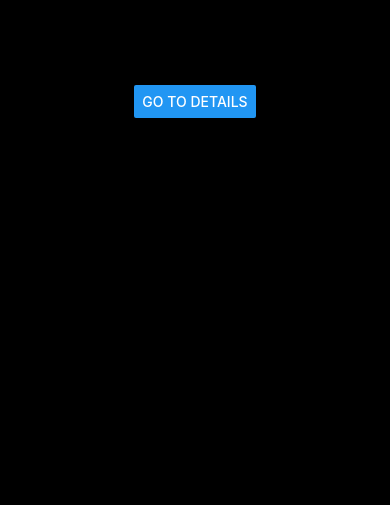
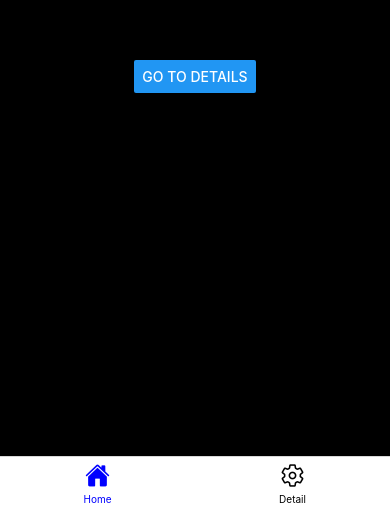
Before and after one commit to nosirbek030381/cinema-app, a React Native app: screen / in a window 390 px wide. Shown: the part 339-844 px from the top of the page. Built offline with nearby package versions, Linux system fonts and the light colour scheme.

Commit message:
Tab Navigation

```diff
--- a/App.js
+++ b/App.js
@@ -1,6 +1,6 @@
-import AppNavigation from './src/navigations/app.navigation';
+import TabNavigation from './src/navigations/tab.navigation';
 import './src/styles/global.css';
 
 export default function App() {
-	return <AppNavigation />;
+	return <TabNavigation />;
 }
--- a/package.json
+++ b/package.json
@@ -18,7 +18,8 @@
 		"react": "18.2.0",
 		"react-native": "0.72.4",
 		"react-native-safe-area-context": "4.6.3",
-    "react-native-screens": "~3.22.0"
+		"react-native-screens": "~3.22.0",
+		"react-native-vector-icons": "^10.0.3"
 	},
 	"devDependencies": {
 		"@babel/core": "^7.20.0",
--- a/src/navigations/tab.navigation.js
+++ b/src/navigations/tab.navigation.js
@@ -1,6 +1,7 @@
 import { createBottomTabNavigator } from '@react-navigation/bottom-tabs';
 import { NavigationContainer } from '@react-navigation/native';
 import React from 'react';
+import IonIcon from 'react-native-vector-icons/Ionicons';
 import { Detail, Home } from '../screens';
 
 const Tab = createBottomTabNavigator();
@@ -8,9 +9,25 @@ const Tab = createBottomTabNavigator();
 export default function TabNavigation() {
 	return (
 		<NavigationContainer>
-			<Tab.Navigator>
-				<Tab.Screen name='Home' component={Home} />
-				<Tab.Screen name='Details' component={Detail} />
+			<Tab.Navigator
+				screenOptions={({ route }) => ({
+					tabBarIcon: ({ focused, color, size }) => {
+						let iconName;
+
+						if (route.name === 'Home') {
+							iconName = focused ? 'home' : 'home-outline';
+						} else if (route.name === 'Detail') {
+							iconName = focused ? 'settings' : 'settings-outline';
+						}
+
+						return <IonIcon name={iconName} size={size} color={color} />;
+					},
+					tabBarActiveTintColor: 'blue',
+					tabBarInactiveTintColor: 'black',
+				})}
+			>
+				<Tab.Screen name='Home' component={Home} options={{ headerShown: false }} />
+				<Tab.Screen name='Detail' component={Detail} options={{ headerShown: false }} />
 			</Tab.Navigator>
 		</NavigationContainer>
 	);
```
Also changed, not shown: 2 other files (tests, documents, lock files or other folders). Lines whose indentation alone changed are shown as unchanged.
